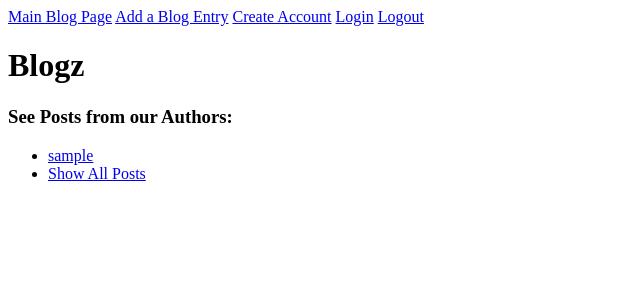
After one commit to razzlepdx/blogz, a Flask app: page / in a window 1280 px wide. The commit adds this page. Shown: the top 300 px of the page, without its empty margins (0-640 px from the left). Run offline with Flask 2, Linux system fonts and the light colour scheme; the visitor is signed in with stand-in values (Sample User, id 1); data comes from the database, SQL or seed files in the repository.

Commit message:
basic requirements completed

```diff
--- a/helpers.py
+++ b/helpers.py
@@ -1,6 +1,6 @@
 def valid_input(input):
     ''' validates all user inputs and returns True/False based on requirements met '''
-    if len(input) < 3 or len(input) > 40:
+    if len(input) < 0 and (len(input) < 3 or len(input) > 40):
         return False
     for c in input:
         if c == " ":
--- a/main.py
+++ b/main.py
@@ -21,7 +21,7 @@ class Blog(db.Model):
         self.body = body
         self.author = author
 
-    # TODO - add Blog helper functions to /newpost
+    # TODO - use Blog helper functions instead of validating in /newpost
     # def has_content(self):
     #     if self.title and self.content:
     #         return True
@@ -39,57 +39,71 @@ class User(db.Model):
         self.username = username
         self.password = password
 
-
-
-
-# TODO:
-# - add 3 new templates: *signup.html, *login.html, **index.html
-# - add singleUser.html to display only blogs associated with a particular author
-# - add logout function that: a) handles a post request to /logout, b) redirects user to /blog after deleting username from session
-
-
 # requires user to login for particular routes
 @app.before_request
 def require_login():
-    allowed_routes = ['login', 'index', 'signup']
-    print(session)
+    allowed_routes = ['login', 'index', 'signup', 'blogs']
     if request.endpoint not in allowed_routes and 'username' not in session:
         return redirect('/login')
 
+@app.route("/", methods=['GET'])
+def index():
+    '''displays all current bloggers with links to their posts'''
+    authors = User.query.all()
+    return render_template('index.html', mainheader = "Blogz", authors = authors)
+
 @app.route("/blog", methods=['GET'])
-def index():
-    # check for query parameters, indicating a single post needs to be displayed
-    # assign any id params to a variable
+def blogs():
+    ''' displays all/some/single blog posts based on query parameters received '''
+    # check for query parameters, indicating that filtered posts need to be displayed
+    # assign any query params to a variable
+
     blog_id = request.args.get('id')
+    author_id = request.args.get('user')
+    author_name = request.args.get('username')
+
+    # id param means that single post will be displayed
     if blog_id:
         single_post = Blog.query.filter_by(id = blog_id).all()
         #render blog template with contents of the single post only
-        return render_template('main.html', pagetitle ="Blog Posts", mainheader = single_post[0].title, blogs = single_post)
+        return render_template('main.html', pagetitle ="Blog Posts", mainheader = "Blogz", blogs = single_post)
+
+    #author id means that all posts by a specific author will be displayed
+    if author_id:
+        author_posts = Blog.query.filter_by(author_id = author_id).all()
+        author_header = "Blog Posts by " + author_name
+        return render_template('main.html', pagetitle="Blog Posts", mainheader = author_header, blogs=author_posts)
 
     # otherwise, display all blog posts
     blogs = Blog.query.all()
-    mainheader = "Hi there - welcome to my blog!"
+    mainheader = "Hi there - welcome to Blogz!"
     return render_template('main.html', pagetitle = "Blog Posts", mainheader = mainheader, blogs = blogs)
 
 @app.route("/login", methods=['GET','POST'])
 def login():
-    #TODO - check that validation is working
+    ''' displays login form and verifies that user data matches db records '''
     if request.method == 'POST':
-        print("This function is running!")
         username = request.form['username']
         password = request.form['password']
         user_login = User.query.filter_by(username=username).first()
         # check for existing username and password, then redirect to /newpost
         if user_login and user_login.password == password:
             session['username'] = username
+            flash('You are now logged in', 'ok_to_go')
             return redirect('/newpost')
         # otherwise, display error message
-        # flash('The username or password you entered did not match our system, please try again', 'error')
-        print('error!')
+        flash('The username or password you entered did not match our system, please try again', 'error')
     return render_template('login.html')
 
+@app.route("/logout", methods=['GET'])
+def logout():
+    ''' removes username from session and redirects user to main blog page '''
+    del session['username']
+    flash('You have been logged out', 'ok_to_go')
+    return redirect('/blog')
 @app.route('/signup', methods=['GET','POST'])
 def signup():
+    ''' displays signup form and validates user input before creating a new db record '''
     if request.method == 'POST':
         # user inputs submitted through the signup form
         username = request.form['username']
@@ -103,19 +117,19 @@ def signup():
 
         # Validate the information submitted and generate error messages
         if username == '' or password == '' or verify == '':
-            # flash('Sorry, one or more fields are invalid.  A username, password, and password verification are required.', 'error')
+            flash('Sorry, one or more fields are invalid.  A username, password, and password verification are required.', 'error')
             total_errors += 1
         if valid_input(username) == False:
-            # flash('Sorry, that username won\'t work!  Please enter a username between 3 and 40 characters, with no spaces.', 'error')
+            flash('Sorry, that username won\'t work!  Please enter a username between 3 and 40 characters, with no spaces.', 'error')
             total_errors += 1
         if valid_input(password) == False:
-            # flash('Sorry, that password won\'t work!  Please enter a password between 3 and 40 characters, with no spaces.', 'error')
+            flash('Sorry, that password won\'t work!  Please enter a password between 3 and 40 characters, with no spaces.', 'error')
             total_errors += 1
         if verify_pass(password, verify) == False:
-            # flash('These passwords don\'t match!  Please enter your passwords again.', 'error')
+            flash('These passwords don\'t match!  Please enter your passwords again.', 'error')
             total_errors += 1
         if existing_user:
-            # flash('This username is already taken. If you would like to sign in as this user, click <a href=\'/login\'>here.</a>', 'error')
+            flash('This username is already taken. If you would like to sign in as this user, click <a href=\'/login\'>here.</a>', 'error')
             total_errors += 1
 
         # if error messages are generated, re-render the signup form to display messages
@@ -129,7 +143,7 @@ def signup():
             db.session.commit()
 
             # add username to session and redirect to /newpost
-            session['username']= username
+            session['username'] = username
             return redirect('/newpost')
 
 
@@ -137,7 +151,7 @@ def signup():
 
 @app.route('/newpost', methods = ['GET', 'POST'])
 def new_post():
-
+    ''' displays a form to create and submit a new blog post '''
     if request.method == 'POST':
 
         blog_title = request.form['title']
--- a/templates/base.html
+++ b/templates/base.html
@@ -7,9 +7,10 @@
         <header>
             <a href="/blog">Main Blog Page</a>
             <a href="/newpost">Add a Blog Entry</a>
+            <a href="/signup">Create Account</a>
             <a href="/login">Login</a>
             <a href="/logout"> Logout</a>
-            <a href="/signup">Create Account</a>
+
         </header>
         <main>
             {% with messages = get_flashed_messages(with_categories=True) %}
--- /dev/null
+++ b/templates/index.html
@@ -0,0 +1,23 @@
+{% extends 'base.html' %}
+
+{% block content %}
+    <h1>{{mainheader}}</h1>
+    <h3>See Posts from our Authors: </h3>
+    {% if authors|length == 0 %}
+        <p> Signup and become our first blogger <a href='/signup'> here!</a></p>
+    {% endif %}
+
+    {% if authors|length > 0 %}
+    <ul>
+        {%for author in authors %}
+            <li>
+                <a class="title" href="/blog?user={{author.id}}&username={{author.username}}">{{author.username}}</a>
+            </li>
+        {% endfor %}
+        <li>
+            <a href="/blog">Show All Posts</a>
+        </li>
+    </ul>
+    {% endif %}
+
+{% endblock %}
--- a/templates/login.html
+++ b/templates/login.html
@@ -6,7 +6,7 @@
     <h1>Login</h1>
     <section class="container">
         <table>
-            <form action="/", method="POST">
+            <form action="/login", method="POST">
                 <tr>
                     <td>
                         <label for="username">Username:</label>
--- a/templates/signup.html
+++ b/templates/signup.html
@@ -5,7 +5,7 @@
     <h1>Signup</h1>
     <section class="container">
         <table>
-            <form action="/", method="POST">
+            <form action="/signup", method="POST">
                 <tr>
                     <td>
                         <label for="username">Username:</label>
```
Also changed, not shown: templates/main.html (+7 -5 lines).
